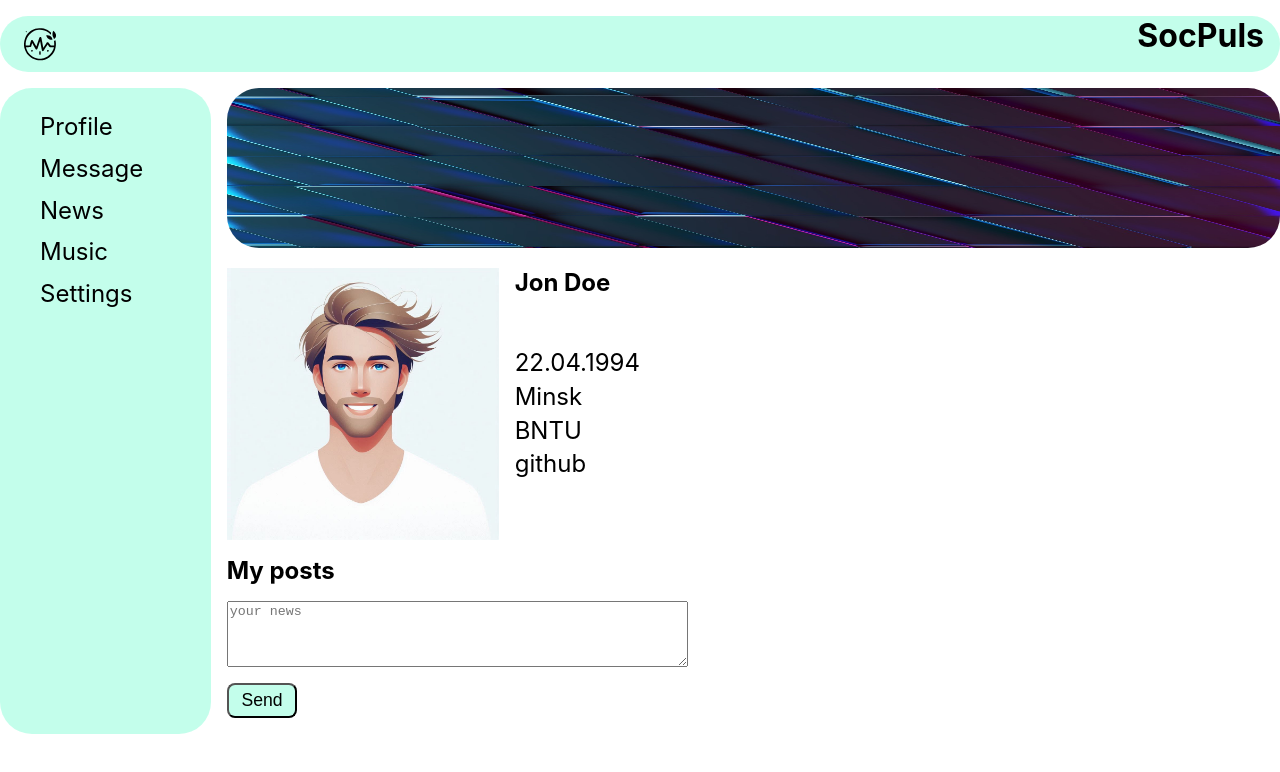
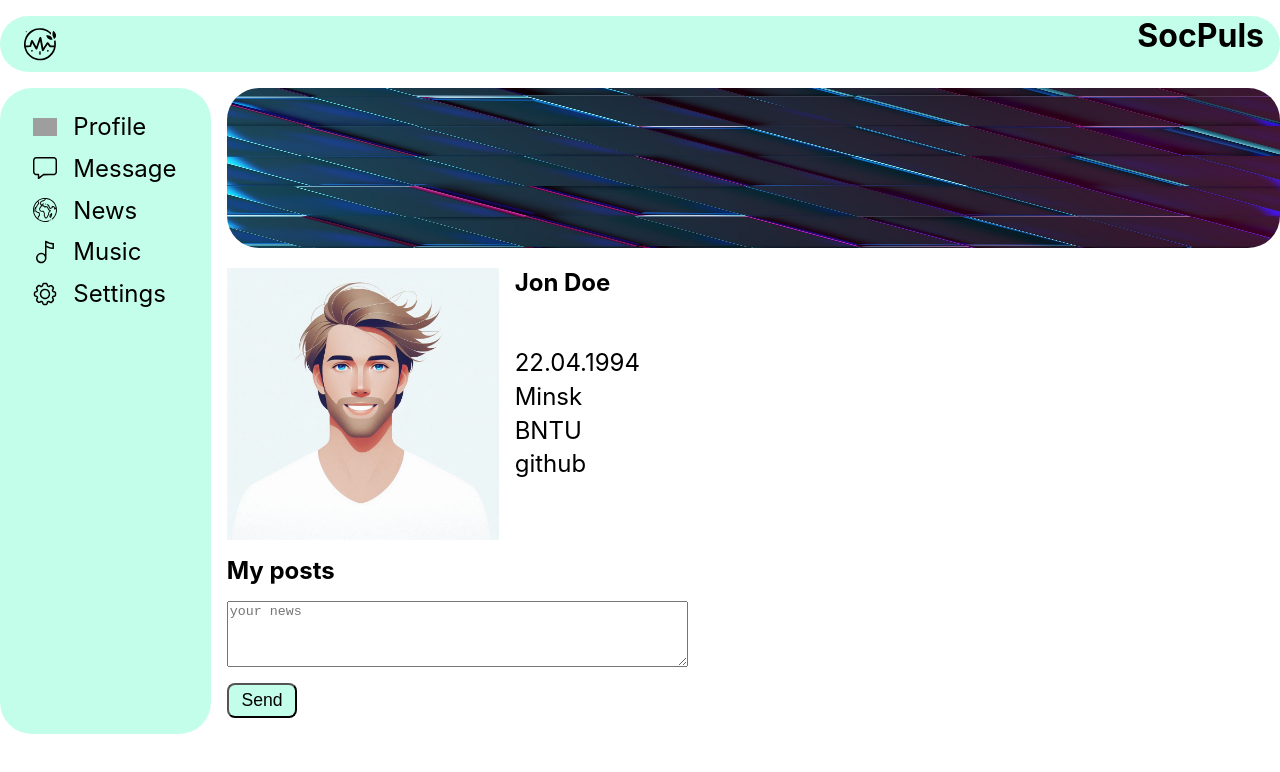
Before and after one commit to Rikki007/social-network, a React (Create React App) app in the folder my-app/: page /profile in a window 1280 px wide. Shown: the top 772 px of the page. Built offline with nearby package versions, Linux system fonts and the light colour scheme; grey boxes are pictures that could not be loaded.

Commit message:
feat: add icons and styles for sidebar

```diff
--- a/my-app/src/App.css
+++ b/my-app/src/App.css
@@ -4,6 +4,10 @@
 
 h1, h2, p {
   margin: 0;
+}
+
+ul {
+  padding: 0;
 }
 
 .App {
--- a/my-app/src/components/sidebar/sidebar.jsx
+++ b/my-app/src/components/sidebar/sidebar.jsx
@@ -1,14 +1,34 @@
 import obj from './sidebar.module.css';
+import profile from './sidebarAssets/user.svg';
+import message from './sidebarAssets/message.svg';
+import news from './sidebarAssets/news.svg';
+import music from './sidebarAssets/music.svg';
+import settings from './sidebarAssets/setting.svg';
 
 const Sidebar = () => {
   return (
     <aside className={obj.sidebar}>
       <ul className={obj.list}>
-        <li className={`${obj.item} ${obj.profile}`}>Profile</li>
-        <li className={`${obj.item} ${obj.message}`}>Message</li>
-        <li className={`${obj.item} ${obj.news}`}>News</li>
-        <li className={`${obj.item} ${obj.music}`}>Music</li>
-        <li className={`${obj.item} ${obj.settings}`}>Settings</li>
+        <li className={`${obj.item} ${obj.profile}`}>
+          <img src={profile} className={obj.icon} alt='icon'/>
+          <p>Profile</p>
+        </li>
+        <li className={`${obj.item} ${obj.message}`}>
+          <img src={message} className={obj.icon} alt='icon'/>
+          <p>Message</p>
+        </li>
+        <li className={`${obj.item} ${obj.news}`}>
+          <img src={news} className={obj.icon} alt='icon'/>
+          <p>News</p>
+        </li>
+        <li className={`${obj.item} ${obj.music}`}>
+          <img src={music} className={obj.icon} alt='icon'/>
+          <p>Music</p>
+        </li>
+        <li className={`${obj.item} ${obj.settings}`}>
+          <img src={settings} className={obj.icon} alt='icon'/>
+          <p>Settings</p>
+        </li>
       </ul>
     </aside>
   );
--- a/my-app/src/components/sidebar/sidebar.module.css
+++ b/my-app/src/components/sidebar/sidebar.module.css
@@ -7,10 +7,28 @@
 .list {
   display: flex;
   flex-direction: column;
+  align-items: center;
   font-size: 1.5rem;
   gap: 0.8rem;
 }
 
 .item {
+  width: 11rem;
+  padding: 0 1rem;
+  display: flex;
+  align-items: center;
+  gap: 1rem;
   list-style-type: none;
+  cursor: pointer;
+  transition: 0.3s;
+  border-radius: 1rem;
 }
+
+.item:hover {
+  scale: 1.03;
+  background-color: rgba(237, 192, 248, 0.596);
+}
+
+.icon {
+  width: 1.5rem;
+}
```
